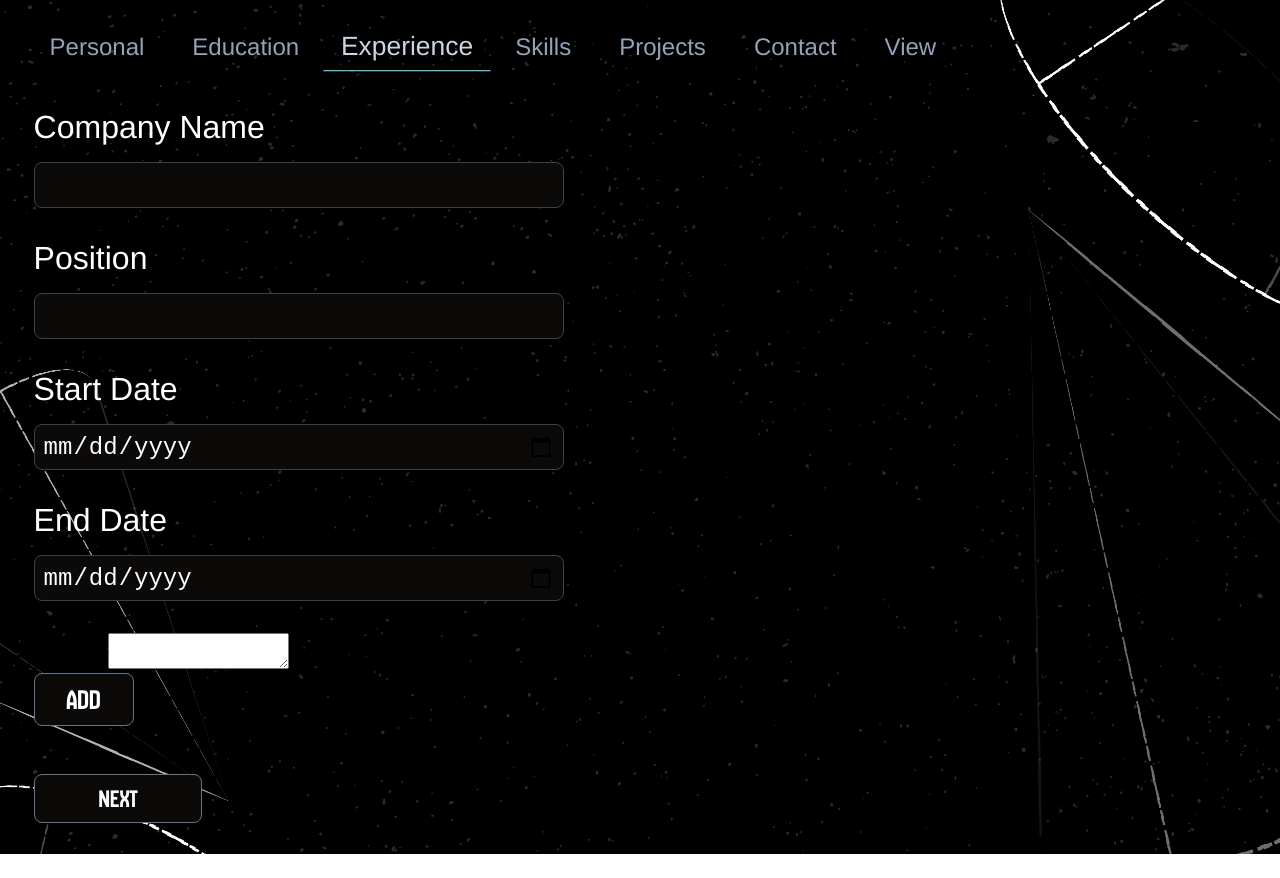
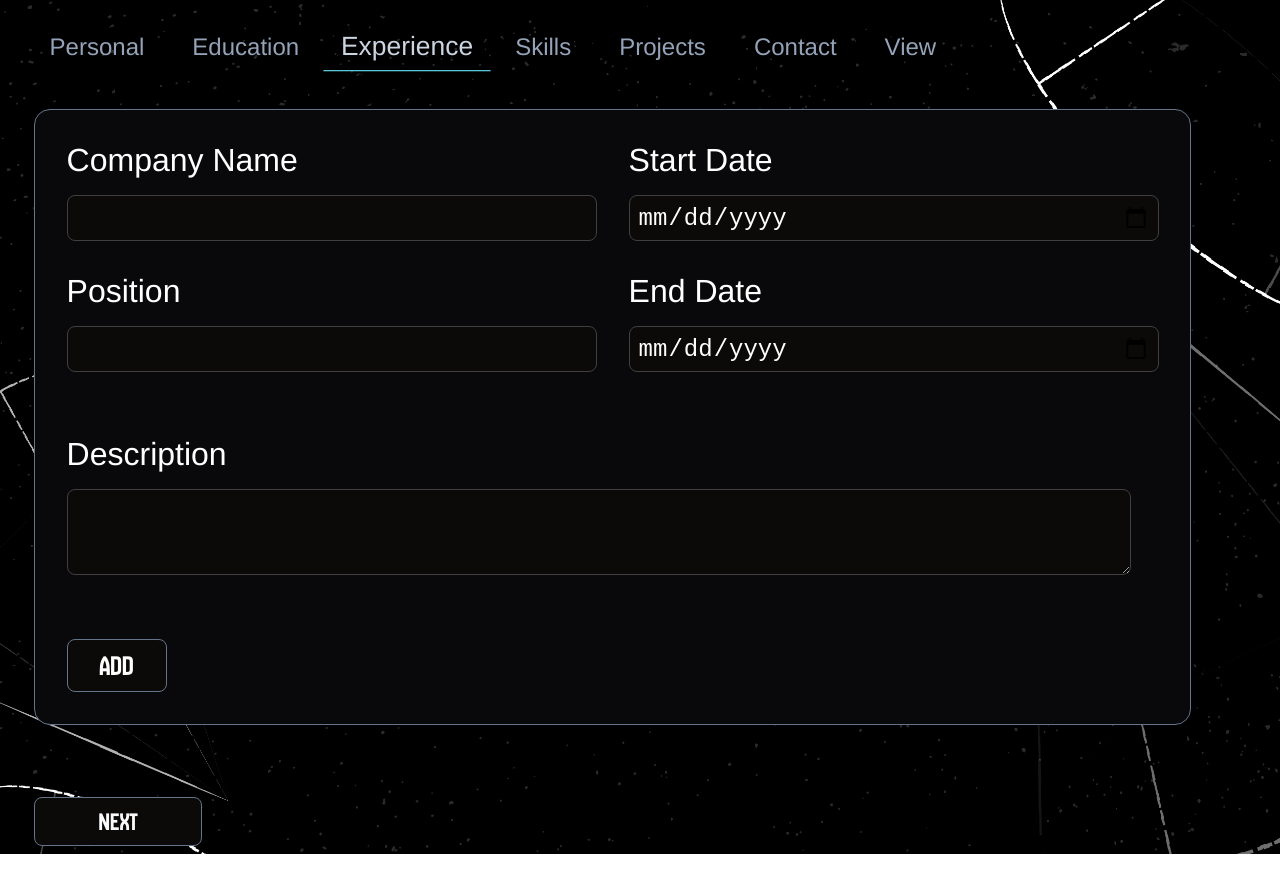
Before and after one commit to MhmdFais/resume.io, a React (Vite) app: page /home in a window 1280 px wide. Both pictures are taken after a click on the button "Experience". Before the commit the page ends 855 px from the top, so only its background shows below. Built offline with nearby package versions, Linux system fonts and the light colour scheme.

Commit message:
chore: ExperienceInfo component function and styling done

```diff
--- a/src/components/ExperinceInfo.jsx
+++ b/src/components/ExperinceInfo.jsx
@@ -1,6 +1,7 @@
 import { useState } from "react";
 import '../styles/common/NextButton.css'
 import '../styles/common/AddRemoveButton.css'
+import '../styles/ExperienceInfo.css'
 
 function ExperienceInfo(){
 
@@ -84,7 +85,7 @@ function ExperienceInfo(){
                             </div>
                         </div>
                         <div className="lowerPartDiv">
-                            <div className="descriptionDiv">
+                            <div className="descriptionDiv labelDiv">
                                 <label htmlFor={`description-${experience.id}`}>Description</label>
                                 <textarea
                                     id={`description-${experience.id}`}
--- /dev/null
+++ b/src/styles/ExperienceInfo.css
@@ -0,0 +1,61 @@
+:root{
+    --input-field-bg: #0c0a09;
+    --div-border-color: #64748b;
+    --div-bg-color: #09090b;
+    --input-border: #404040;
+}
+
+.experienceInfoDiv{
+    transform: translateX(-100%);
+    animation: slide-in 0.7s ease-in-out forwards;
+}
+
+@keyframes slide-in {
+    0% {
+        transform: translateX(-100%);
+    }
+    100% {
+        transform: translateX(0);
+    }
+}
+
+.experienceInfoSet{
+    display: flex;
+    flex-direction: column;
+    gap: 2rem;
+    background-color: var(--div-bg-color);
+    padding: 2rem;
+    border: 1px solid var(--div-border-color);
+    border-radius: 1rem;
+    width: 90%;
+    margin-bottom: 1.5rem;
+}
+
+.experienceInfoSet .upperPartDiv{
+    display: flex;
+    flex-direction: row;
+    gap: 2rem;
+}
+
+.lowerPartDiv{
+    margin: 0 0;
+    padding: 0 0;
+}
+
+.experienceInfoSet .lowerPartDiv textarea{
+    background-color: var(--input-field-bg);
+    width: 97%;
+    height: 5rem;
+    border: 0.5px solid var(--input-border);
+    border-radius: 0.5rem;
+    color: white;
+    font-size: clamp(1rem, 2vw, 1.5rem);
+    position: 0.5rem;
+}
+
+.experienceInfoSet .addRemoveDiv{
+    display: flex;
+    flex-direction: row;
+    gap: 1rem;
+    align-items: center;
+}
```
